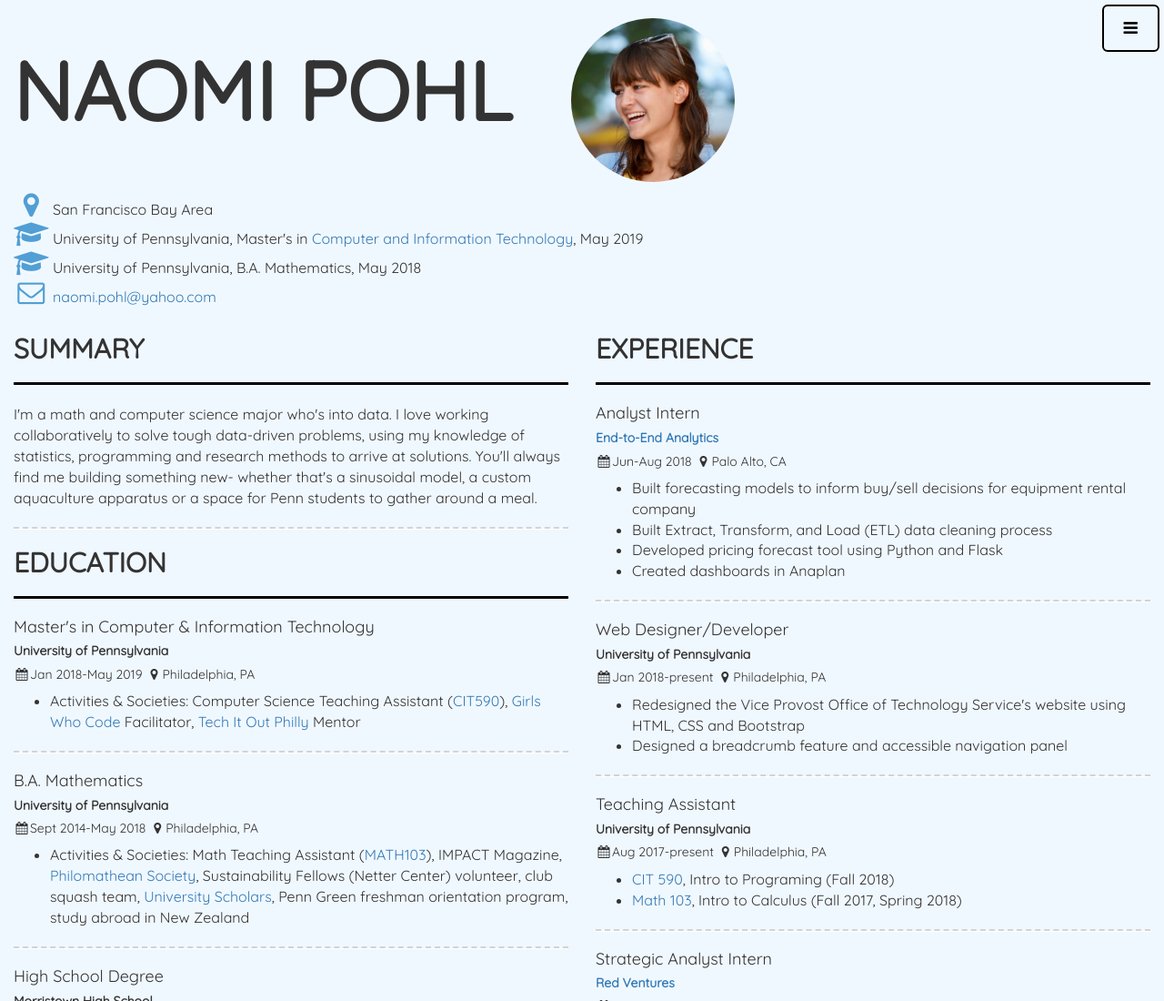
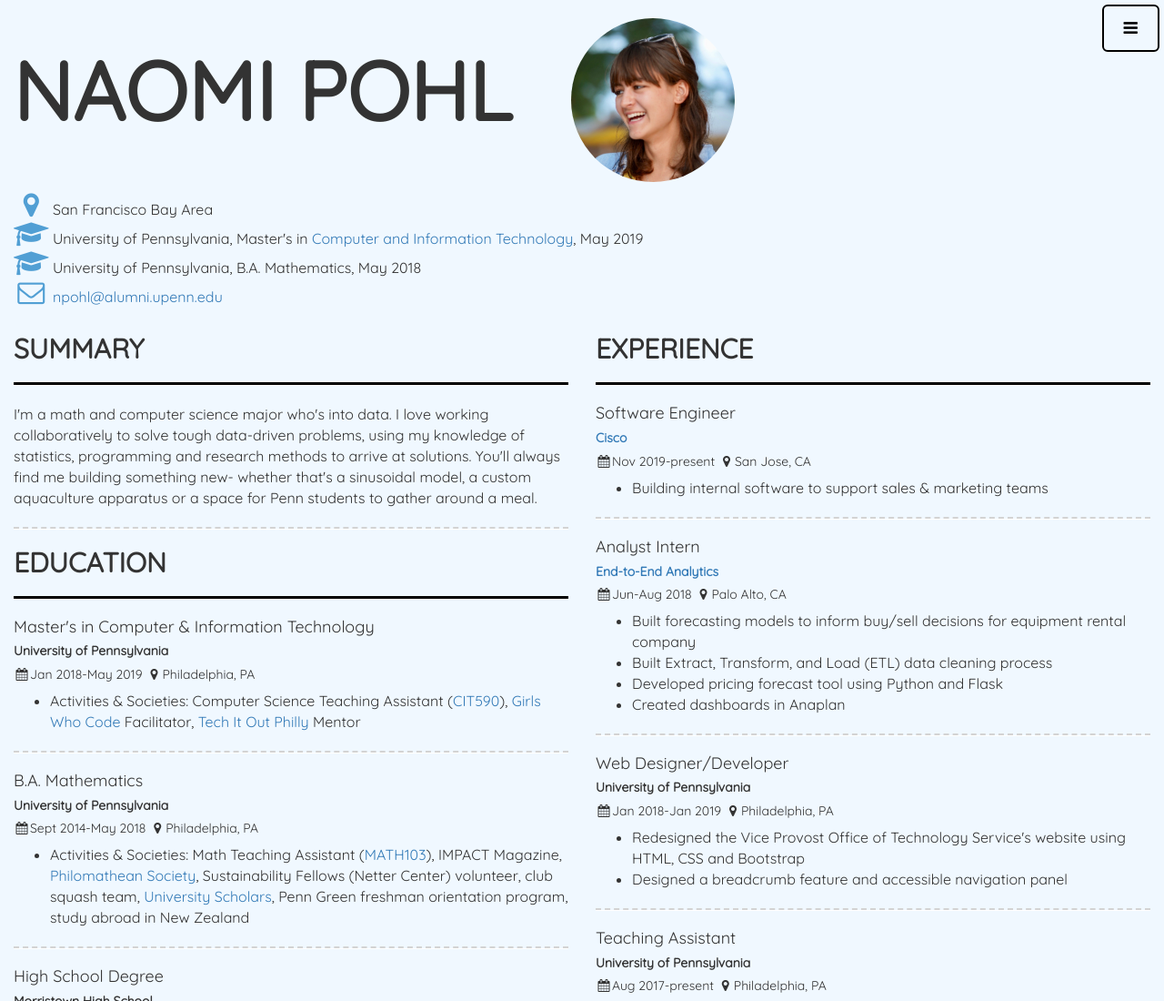
Before and after one commit to naomipohl/personalsite, a plain HTML site: page cv.html in a window 1280 px wide. Shown: the top 1100 px of the page at 91% size. Drawn offline with Linux system fonts and the light colour scheme.

Commit message:
update cv page

```diff
--- a/cv.html
+++ b/cv.html
@@ -76,7 +76,7 @@
                         <li><i class="fa fa-map-marker fa-fw" style="color:#519FD4;font-size:30px;"></i> San Francisco Bay Area</li>
                          <li><i class="fa fa-mortar-board fa-fw" style="color:#519FD4;font-size:30px;"></i> University of Pennsylvania, Master's in <a href="http://www.cis.upenn.edu/prospective-students/graduate/mcit.php", target="_blank">Computer and Information Technology</a>, May 2019</li>
                         <li><i class="fa fa-mortar-board fa-fw" style="color:#519FD4;font-size:30px;"></i> University of Pennsylvania, B.A. Mathematics, May 2018</li>
-                        <li><i class="fa fa-envelope-o fa-fw" style="color:#519FD4;font-size:30px;"></i> <a href="mailto:naomi.pohl@yahoo.com">naomi.pohl@yahoo.com</a>
+                        <li><i class="fa fa-envelope-o fa-fw" style="color:#519FD4;font-size:30px;"></i> <a href="mailto:naomi.pohl@yahoo.com">npohl@alumni.upenn.edu</a>
                         </li>
                     </ul>
                 </div>
@@ -173,6 +173,14 @@
             <div div class="col-md-6" style="float:right;z-index:1;position:relative">
                 <h2><strong>EXPERIENCE</strong></h2>
                 <hr>
+                <h4> Software Engineer </h4>
+                    <h5><strong> <a href="https://www.cisco.com/" target="_blank">Cisco</a></strong></h5>
+                    <h5><i class="fa fa-calendar fa-fw"></i>Nov 2019-present
+                    <i class="fa fa-map-marker fa-fw"></i>San Jose, CA</h5>
+                    <ul>
+                        <li>Building internal software to support sales &amp; marketing teams</li>
+                    </ul>
+                <hr class="dashed">
                 <h4> Analyst Intern </h4>
                     <h5><strong> <a href="http://www.e2eanalytics.com/" target="_blank">End-to-End Analytics </a></strong></h5>
                     <h5><i class="fa fa-calendar fa-fw"></i>Jun-Aug 2018
@@ -186,7 +194,7 @@
                 <hr class="dashed">
                     <h4> Web Designer/Developer </h4>
                     <h5><strong> University of Pennsylvania</strong></h5>
-                    <h5><i class="fa fa-calendar fa-fw"></i>Jan 2018-present
+                    <h5><i class="fa fa-calendar fa-fw"></i>Jan 2018-Jan 2019
                     <i class="fa fa-map-marker fa-fw"></i>Philadelphia, PA</h5>
                     <ul>
                         <li>Redesigned the Vice Provost Office of Technology Service's website using HTML, CSS and Bootstrap</li>
```
